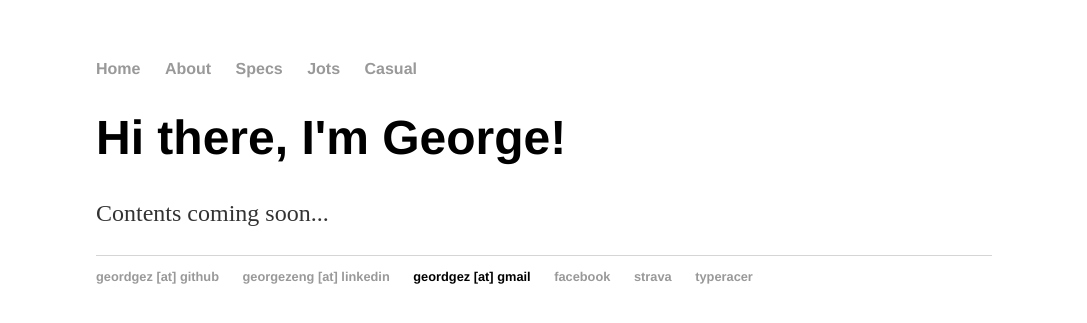
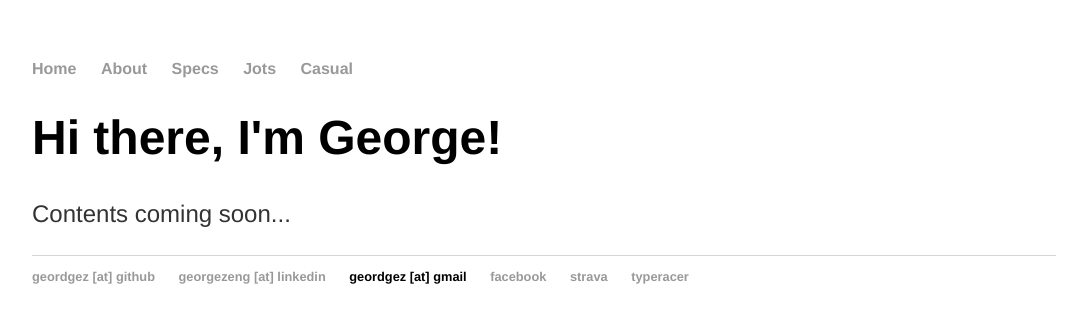
Before and after one commit to geordgez/geordgez.github.io, a Jekyll site: the page built from index.html, in a window 1280 px wide. Shown: the top 323 px of the page, without its empty margins (96-1183 px from the left). Built offline with Jekyll 4.4.1, drawn with Linux system fonts in a browser that asks for light colours.

Commit message:
Apply body font

```diff
--- a/css/main.css
+++ b/css/main.css
@@ -1,6 +1,7 @@
 body {
+    font-family:'Helvetica', 'Arial', 'Sans-Serif';
     margin: 60px auto;
-    width: 70%;
+    width: 80%;
 }
 nav ul, footer ul {
     font-family:'Helvetica', 'Arial', 'Sans-Serif';
```
